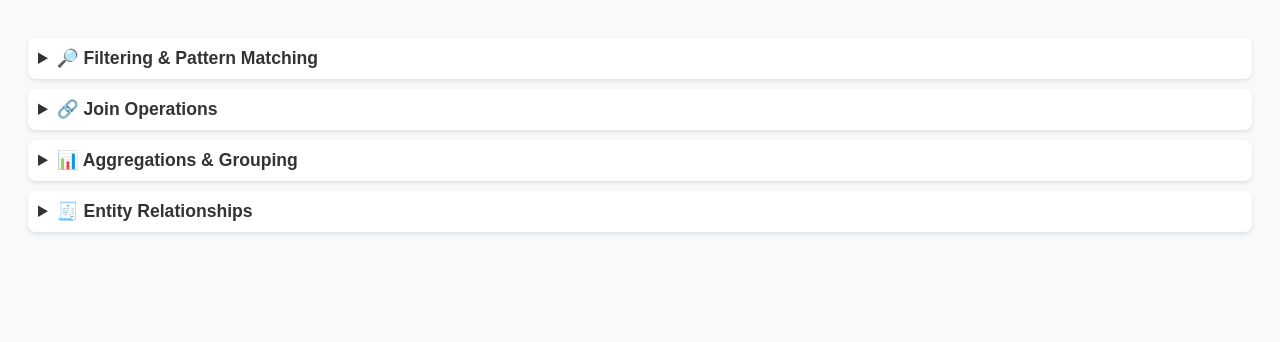
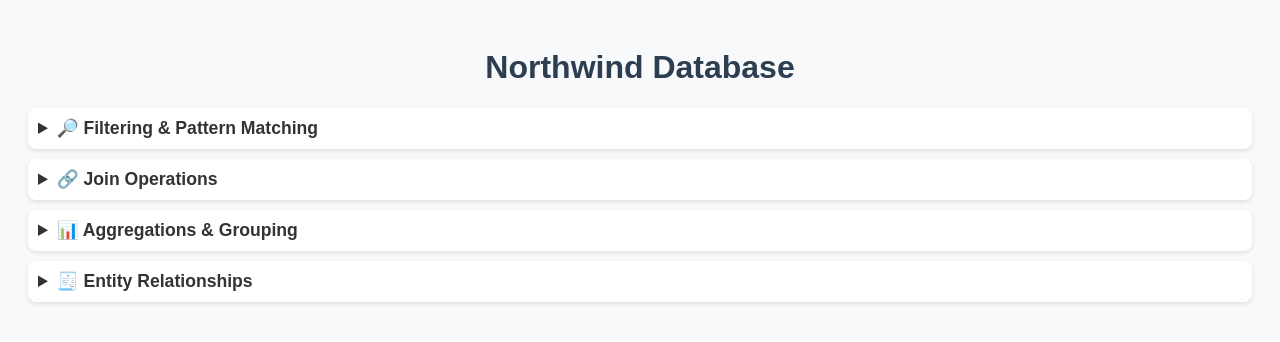
Before and after one commit to logambigaik/Northwind-Database-SQL-Analysis, a plain HTML site: page index.html in a window 1280 px wide. Drawn offline with Linux system fonts and the light colour scheme.

Commit message:
Update index.html

```diff
--- a/index.html
+++ b/index.html
@@ -44,6 +44,7 @@
   </style>
 </head>
 <body>
+  <h1>Northwind Database</h1>
   <details>
     <summary>🔎 Filtering & Pattern Matching</summary>
     <pre><code>-- Customers whose names start with 'A'
```
